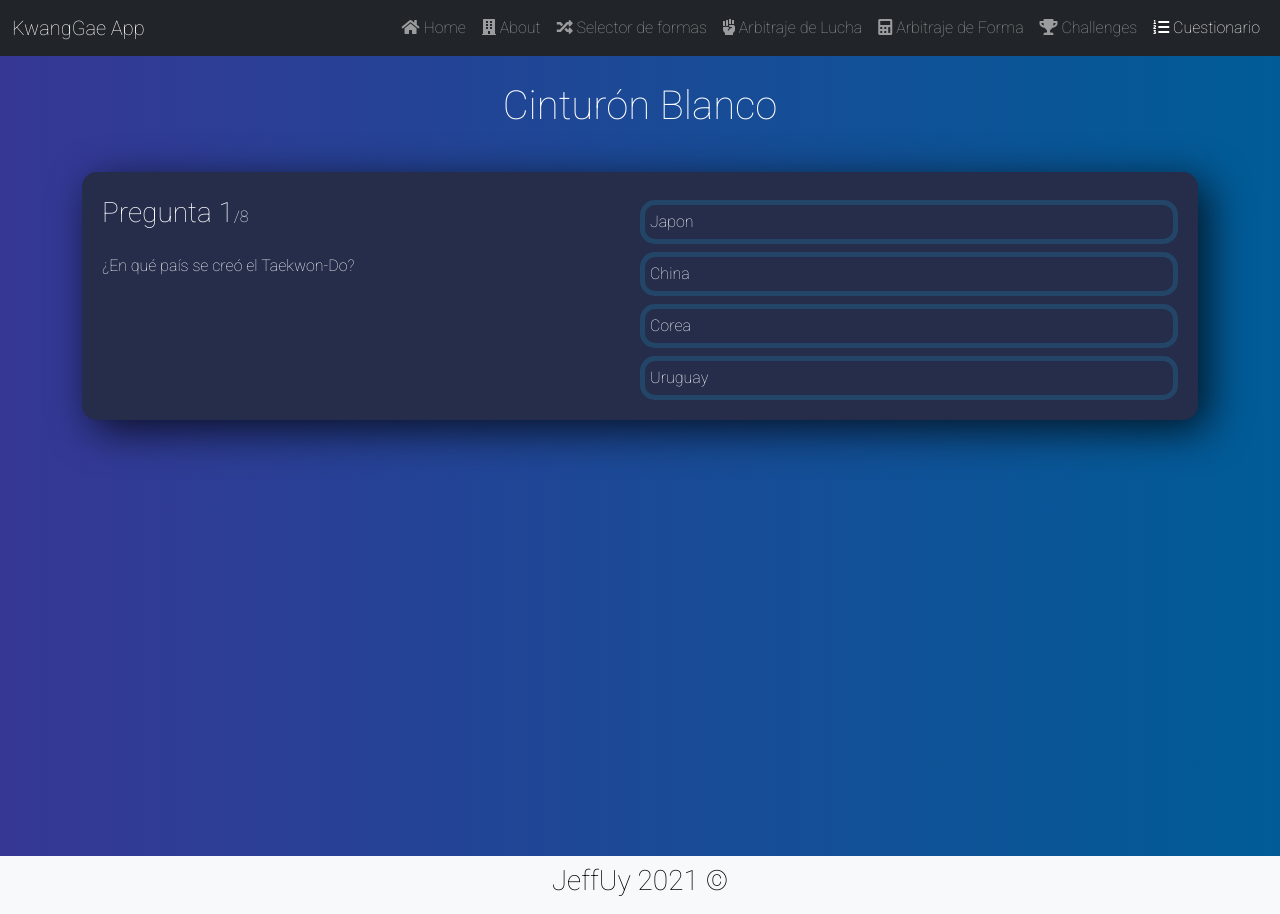
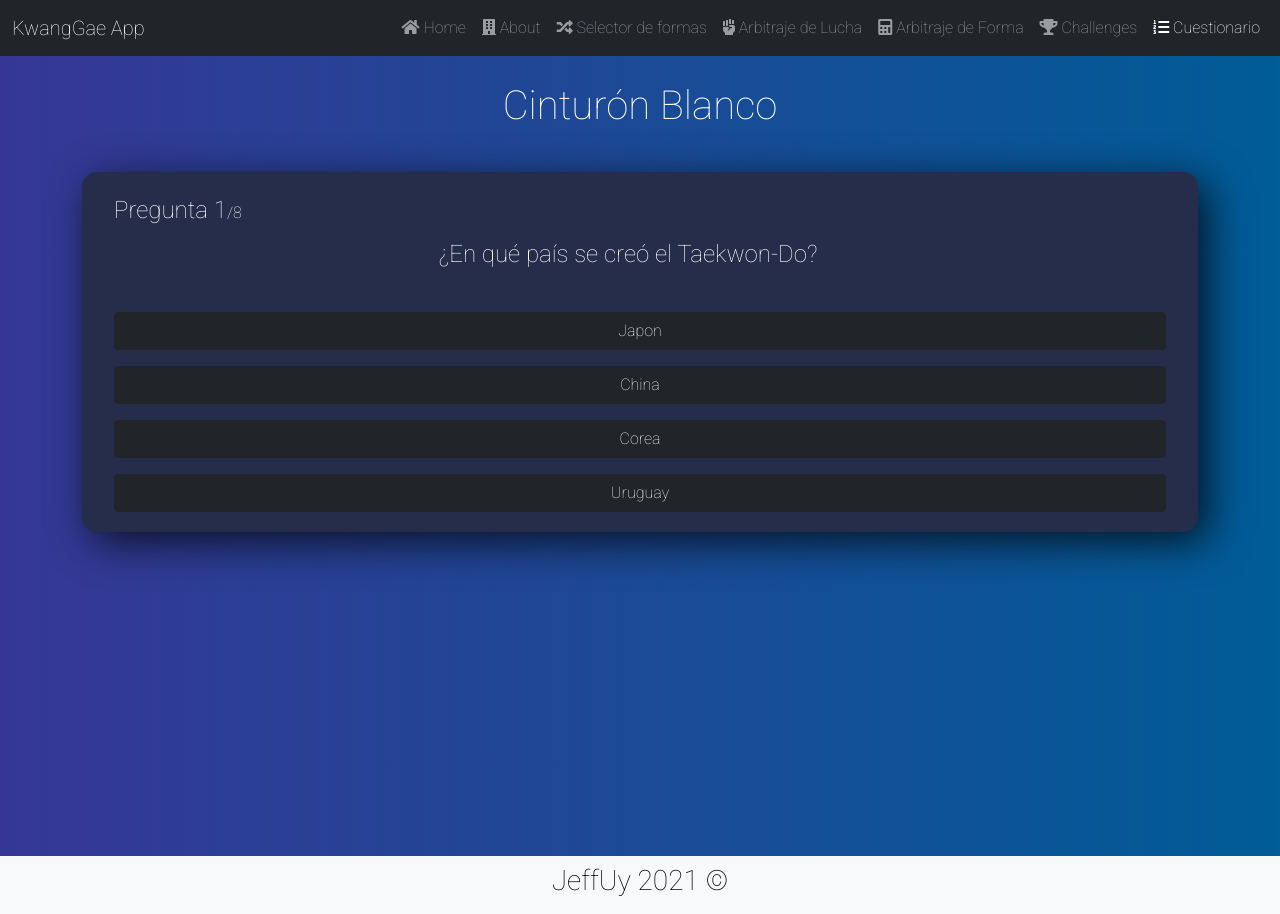
Before and after one commit to Jeffuy/KwangGaeApp-React, a React app: page /quiz in a window 1280 px wide. Both pictures are taken after a click on the button "Cinturón Blanco". Built offline with nearby package versions, Linux system fonts and the light colour scheme.

Commit message:
:lipstick: styles.css

```diff
--- a/src/components/Questions.jsx
+++ b/src/components/Questions.jsx
@@ -24,20 +24,23 @@ const Questions = (props) => {
 				<h1>{props.grado}</h1>
 			</div>
 			<div className="app">
-				<div className="question-section">
-					<div className="question-count">
-						<span>Pregunta {props.currentQuestion + 1}</span>/
+			<div className="container">
+				<div className="row">
+					<div className="col">
+						<span className="fs-4">Pregunta {props.currentQuestion + 1}</span>/
 						{props.questions.length}
 					</div>
-					<div className="question-text">
+					<div className="row">
+					<div className="col text-center mt-2 fs-4">
 						{props.questions[props.currentQuestion].questionText}
 					</div>
+					</div>
 				</div>
-				<div className="answer-section">
+				<div className="answer-section mt-4">
 					{props.questions[props.currentQuestion].answerOptions.map(
 						(answerOption) => (
 							<button
-								className="quiz-button mt-2"
+								className="btn btn-dark mt-3"
 								key={answerOption.answerText}
 								onClick={() =>
 									props.handleAnswerOptionClick(
@@ -51,6 +54,7 @@ const Questions = (props) => {
 					)}
 				</div>
 			</div>
+			</div>
 		</>
 	)}
 		</div>
```
